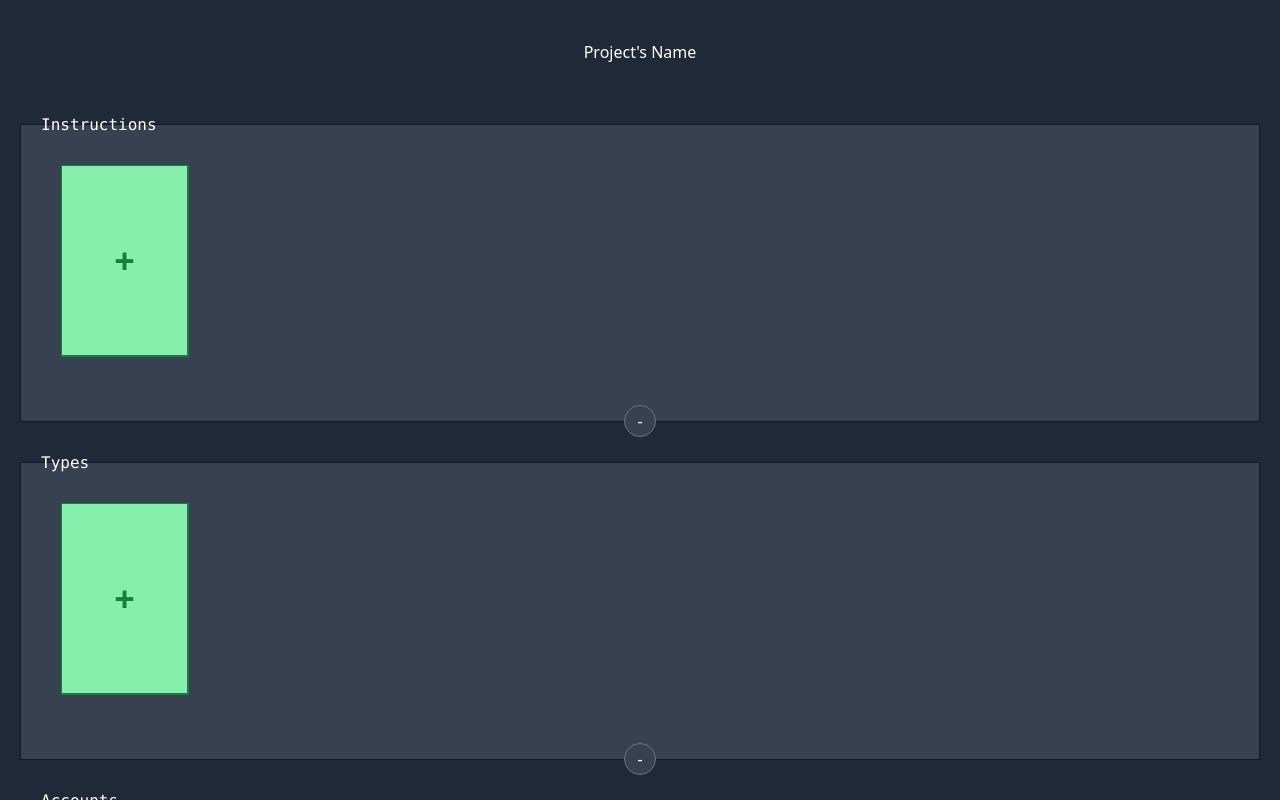
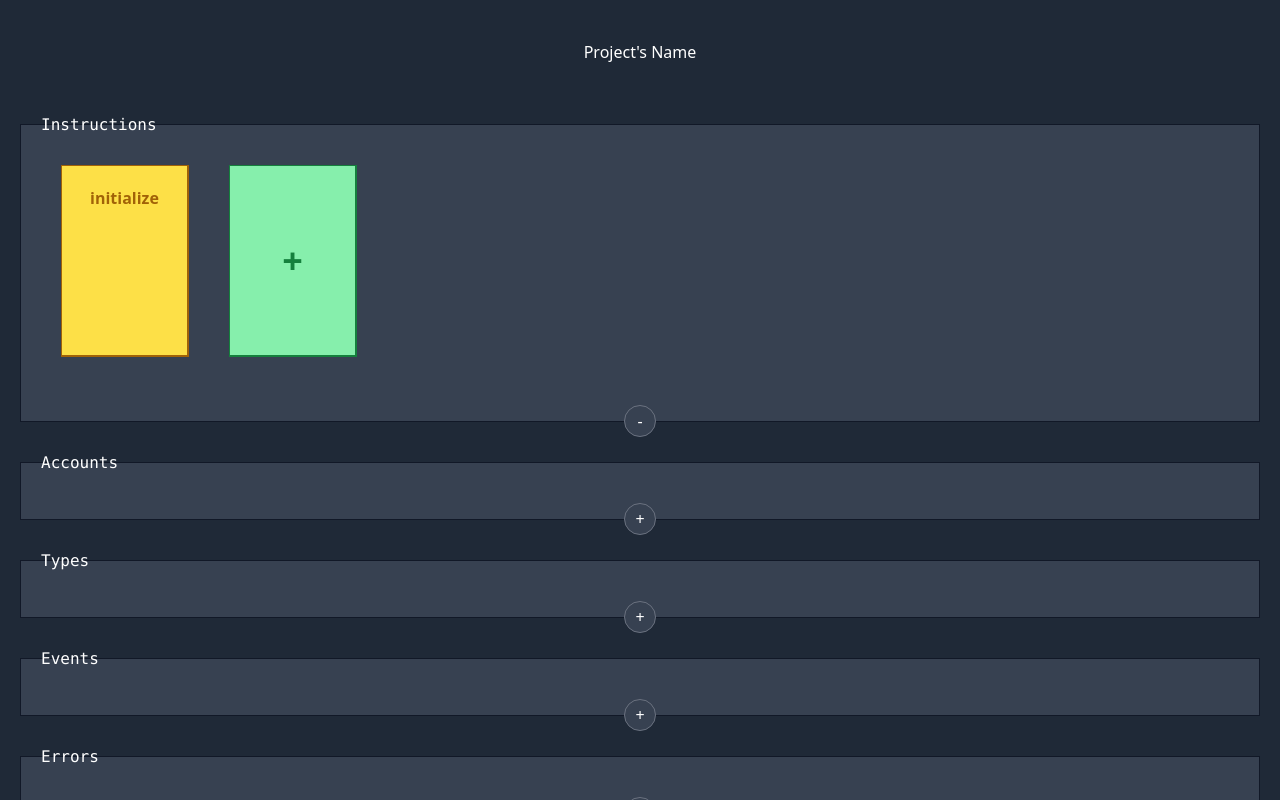
Before and after one commit to Web3-Builders-Alliance/soda, a Next.js app in the folder ui/: page / in a window 1280 px wide. Shown: the top 800 px of the page. Built offline with nearby package versions, Linux system fonts and the light colour scheme.

Commit message:
adding set sections (#26)

```diff
--- a/ui/components/NewItem/index.tsx
+++ b/ui/components/NewItem/index.tsx
@@ -1,7 +1,10 @@
 import { FC } from "react";
 
-export const NewItem: FC<any> = () => (
-    <div className="flex p-5 m-5 border w-32 h-48 border-green-700 border-b-2 border-r-2 bg-green-300 justify-center items-center text-green-700 font-bold text-4xl hover:border-r-4 hover:border-b-4 hover:bg-green-700 hover:text-green-300 hover:text-6xl cursor-pointer">
-      +
-    </div>
-  );
+export const NewItem: FC<any> = ({ onClick }) => (
+  <div
+    className="flex p-5 m-5 border w-32 h-48 border-green-700 border-b-2 border-r-2 bg-green-300 justify-center items-center text-green-700 font-bold text-4xl hover:border-r-4 hover:border-b-4 hover:bg-green-700 hover:text-green-300 hover:text-6xl cursor-pointer"
+    onClick={onClick}
+  >
+    +
+  </div>
+);
--- a/ui/components/card/index.tsx
+++ b/ui/components/card/index.tsx
@@ -1,10 +1,10 @@
 import { FC } from "react";
 
-export const NewItem: FC<any> = ({content}) => {
-
-  return (
-    <div className="flex p-5 m-5 border w-20 h-50 border-gray-900 bg-yellow-700">
-      {content?.name}
+export const Card: FC<any> = ({name, onClick}) => (
+    <div
+      className="flex p-5 m-5 border w-32 h-48 border-yellow-700 border-b-2 border-r-2 bg-yellow-300 justify-center text-yellow-700 font-bold hover:border-r-4 hover:border-b-4 hover:bg-yellow-700 hover:text-yellow-300 cursor-pointer"
+      onClick={onClick}
+    >
+      <p className="overflow-hidden break-words">{name}</p>
     </div>
   );
-};
--- a/ui/components/section/index.tsx
+++ b/ui/components/section/index.tsx
@@ -1,8 +1,14 @@
-import { FC, useState } from "react";
+import { FC, useState, useEffect } from "react";
 import { NewItem } from "../NewItem";
+import { Card } from "../Card";
 
-export const Section: FC<any> = ({ name, content, setContent }) => {
-  const [expanded, setExpanded] = useState(true);
+export const Section: FC<any> = ({ name, content, setContent, initExpanded= false }) => {
+  const [expanded, setExpanded] = useState(initExpanded);
+  const [isModalOpen, setIsModalOpen] = useState(false);
+  const [newIntructionName, setNewIntructionName] = useState<string>("instruction");
+  const [editingItem, setEditingItem] = useState(0);
+
+  useEffect(()=>console.log(isModalOpen),[isModalOpen])
   return (
     <section className={`flex p-5 m-5 border border-gray-900 bg-gray-700 relative`}>
       <div
@@ -10,11 +16,23 @@ export const Section: FC<any> = ({ name, content, setContent }) => {
       >
         {name}
       </div>
-      <div className={`transition-all duration-500 ease-in-out overflow-x-auto overflow-y-hidden ${expanded ? "h-64" : " h-4"}`}>
-      {content?.map((item: any) => (
-        <div key={item.name}>{item.name}</div>
+      <div className={`mini-scrollbar flex transition-all duration-500 ease-in-out overflow-x-auto overflow-y-hidden ${expanded ? "h-64" : " overflow-x-hidden h-4"}`}>
+      {content.map((item: { name: string; }, index:number) => (
+        <Card
+          key={item.name}
+          name={item.name}
+          onClick={()=>{
+            setEditingItem(index)
+            setIsModalOpen(true)
+          }}
+        />
       ))}
-      <NewItem />
+      <NewItem
+        onClick={()=>{
+          setEditingItem((content?.length ?? 0) + 1)
+          setIsModalOpen(true)}
+        }
+      />
       </div>
       <button
         type="button"
@@ -25,6 +43,34 @@ export const Section: FC<any> = ({ name, content, setContent }) => {
       >
         {expanded ? "-" : "+"}
       </button>
+      {isModalOpen && (
+        <div className="p-5 text-red text-center bg-white w-full absolute top-40">
+                <input
+            placeholder="Instruction's Name"
+            value={newIntructionName}
+            onChange={(e) => setNewIntructionName(e.target.value)}
+            className="p-5 mb-5 text-center bg-gray-800 text-white"
+          />
+          <button
+            className="p-2 m-2 mx-auto bg-purple-900 text-white mt-5"
+            onClick={() => setIsModalOpen(false)}
+          >
+            Cancel
+          </button>
+          <button
+            className="p-2 m-2 mx-auto bg-purple-900 text-white mt-5"
+            onClick={() => {
+              setIsModalOpen(false)
+              setContent([
+                ...content,
+                {name:newIntructionName}
+              ])
+            }}
+          >
+            Save
+          </button>
+        </div>
+      )}
     </section>
   );
 };
--- a/ui/pages/index.tsx
+++ b/ui/pages/index.tsx
@@ -9,9 +9,13 @@ type Err = {
 export default function Home() {
   const [error, setError] = useState<Err | false>();
   const [name, setName] = useState<string>("Project's Name");
-  const [instructions, setInstructions] = useState<any>([]);
+  const [instructions, setInstructions] = useState<any>([
+    {
+      name: "initialize",
+    },
+  ]);
+  const [accounts, setAccounts] = useState<any>([]);
   const [types, setTypes] = useState<any>([]);
-  const [accounts, setAccounts] = useState<any>([]);
   const [events, setEvents] = useState<any>([]);
   const [errors, setErrors] = useState<any>([]);
 
@@ -61,15 +65,47 @@ export default function Home() {
           className="p-5 mb-5 text-center bg-gray-800 text-white"
         />
         {[
-          { name: "Instructions", item: instructions, setItem: setInstructions },
-          { name: "Types", item: types, setItem: setTypes },
-          { name: "Accounts", item: accounts, setItem: setAccounts },
-          { name: "Events", item: events, setItem: setEvents },
-          { name: "Errors", item: errors, setItem: setErrors },
-        ].map(({ item, setItem, name }) => (
-          <Section key={name} name={name} content={item} setContent={setItem} />
+          {
+            name: "Instructions",
+            item: instructions,
+            setItem: setInstructions,
+            initExpanded: true,
+          },
+          {
+            name: "Accounts",
+            item: accounts,
+            setItem: setAccounts,
+            initExpanded: false,
+          },
+          {
+            name: "Types",
+            item: types,
+            setItem: setTypes,
+            initExpanded: false,
+          },
+          {
+            name: "Events",
+            item: events,
+            setItem: setEvents,
+            initExpanded: false,
+          },
+          {
+            name: "Errors",
+            item: errors,
+            setItem: setErrors,
+            initExpanded: false,
+          },
+        ].map(({ item, setItem, name, initExpanded }) => (
+          <Section
+            key={name}
+            name={name}
+            content={item}
+            setContent={setItem}
+            initExpanded={initExpanded}
+          />
         ))}
-        <button type="button"
+        <button
+          type="button"
           className="mx-auto px-5 py-2 my-5 bg-green-600 rounded text-white font-semibold"
           onClick={exportData}
         >
--- a/ui/styles/globals.css
+++ b/ui/styles/globals.css
@@ -1,3 +1,23 @@
 @tailwind base;
 @tailwind components;
 @tailwind utilities;
+
+.mini-scrollbar::-webkit-scrollbar {
+    width: 8px;
+    height: 4px;
+  }
+  .mini-scrollbar::-webkit-scrollbar-track {
+    background-color:rgb(55,65,81);
+  }
+  .mini-scrollbar::-webkit-scrollbar-thumb{
+    background-color:#777;
+    border-radius:4px;
+  }
+  .mini-scrollbar::-webkit-scrollbar-thumb:hover{
+    background-color:#777;
+    border:1px solid #333333;
+  }
+  .mini-scrollbar::-webkit-scrollbar-thumb:active{
+    background-color:#666;
+    border:1px solid #333333;
+  }
```
Also changed, not shown: 1 other file (tests, documents, lock files or other folders). Lines whose indentation alone changed are shown as unchanged.
